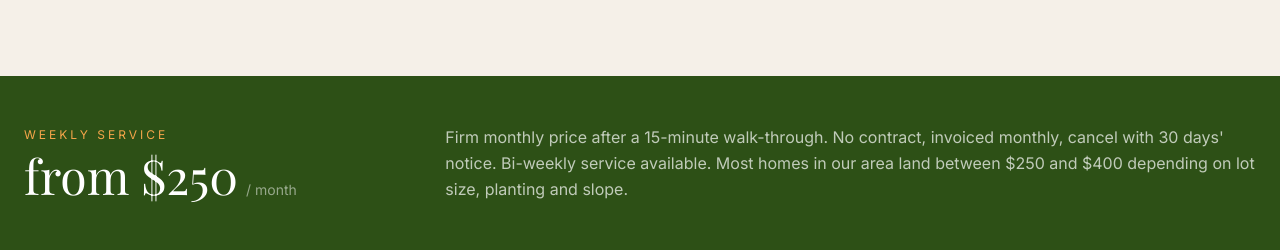
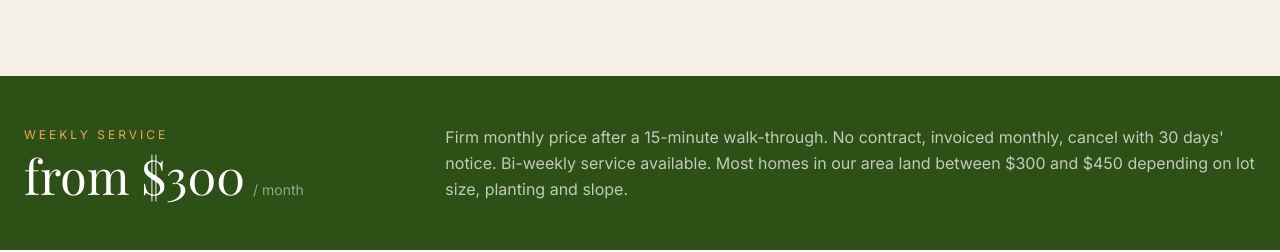
Before and after one commit to gavinmohrmann/orange-path-landscaping, a Next.js app: page /maintenance in a window 1280 px wide. Shown: the part 760-1012 px from the top of the page. Built offline with nearby package versions, Linux system fonts and the light colour scheme; a web font is replaced by a local one.

Commit message:
Maintenance minimum $300/mo; pricing copy ties price to crew time

```diff
--- a/app/maintenance/page.tsx
+++ b/app/maintenance/page.tsx
@@ -4,12 +4,12 @@ import Link from 'next/link'
 import QuoteForm from '@/components/QuoteForm'
 
 export const metadata: Metadata = {
-  title: 'Landscape Maintenance San Juan Capistrano & South OC — from $250/mo | Orange Path Landscaping',
+  title: 'Landscape Maintenance San Juan Capistrano & South OC — from $300/mo | Orange Path Landscaping',
   description:
-    'Weekly landscape maintenance in San Juan Capistrano, Dana Point, San Clemente, Laguna Niguel and Mission Viejo. Veteran-owned, licensed C-27, insured, 5-star rated. Weekly service from $250/month. Call or text (949) 371-6356 for a quote.',
+    'Weekly landscape maintenance in San Juan Capistrano, Dana Point, San Clemente, Laguna Niguel and Mission Viejo. Veteran-owned, licensed C-27, insured, 5-star rated. Weekly service from $300/month. Call or text (949) 371-6356 for a quote.',
   openGraph: {
     title: 'Landscape Maintenance — South Orange County | Orange Path Landscaping',
-    description: 'Weekly yard and landscape maintenance from $250/month. Veteran-owned, licensed, insured, 5 stars on Google.',
+    description: 'Weekly yard and landscape maintenance from $300/month. Veteran-owned, licensed, insured, 5 stars on Google.',
     url: 'https://orangepathlandscaping.com/maintenance',
   },
 }
@@ -57,7 +57,7 @@ const areas = ['San Juan Capistrano', 'Dana Point', 'San Clemente', 'Laguna Nigu
 const faqs = [
   {
     q: 'What does weekly service cost?',
-    a: 'Most homes in our route area run $250 to $400 a month for weekly service, depending on lot size, how much is planted versus hardscape, and slope. We give you a firm monthly price after a 15-minute walk-through, and it stays fixed. Bi-weekly service is available at a lower monthly rate.',
+    a: 'Most homes in our route area run $300 to $450 a month for weekly service, depending on lot size, how much is planted versus hardscape, and slope. Your monthly price buys a set amount of crew time on site each visit; we give you a firm number after a 15-minute walk-through, and it stays fixed. Bi-weekly service is available at a lower monthly rate.',
   },
   {
     q: 'Is there a contract?',
@@ -121,13 +121,13 @@ export default function MaintenancePage() {
           <div>
             <p className="text-xs tracking-widest uppercase text-orange-light mb-2">Weekly service</p>
             <div className="flex items-baseline gap-2">
-              <span className="font-serif text-white text-5xl">from $250</span>
+              <span className="font-serif text-white text-5xl">from $300</span>
               <span className="text-white/50 text-sm">/ month</span>
             </div>
           </div>
           <p className="text-white/70 leading-relaxed md:col-span-2">
             Firm monthly price after a 15-minute walk-through. No contract, invoiced monthly, cancel with 30 days&apos; notice.
-            Bi-weekly service available. Most homes in our area land between $250 and $400 depending on lot size, planting and slope.
+            Bi-weekly service available. Most homes in our area land between $300 and $450 depending on lot size, planting and slope.
           </p>
         </div>
       </section>
--- a/app/packages/page.tsx
+++ b/app/packages/page.tsx
@@ -288,7 +288,7 @@ export default function PackagesPage() {
             <div className="bg-green-900 p-8">
               <p className="text-xs tracking-widest uppercase text-orange-light mb-3">Maintenance</p>
               <div className="flex items-baseline gap-2 mb-1">
-                <span className="font-serif text-white text-4xl">from $250</span>
+                <span className="font-serif text-white text-4xl">from $300</span>
                 <span className="text-white/50 text-sm">/ month</span>
               </div>
               <p className="text-white/40 text-xs tracking-wide uppercase mb-6">Weekly visits</p>
--- a/app/services/page.tsx
+++ b/app/services/page.tsx
@@ -134,7 +134,7 @@ export default function ServicesPage() {
           </p>
           <div className="grid md:grid-cols-2 lg:grid-cols-3 gap-x-10 gap-y-6 max-w-5xl">
             {[
-              { service: 'Landscape maintenance', price: 'from $250 / month' },
+              { service: 'Landscape maintenance', price: 'from $300 / month' },
               { service: 'Sod installation', price: 'from $7 / sq ft' },
               { service: 'Artificial turf', price: 'from $9.50 / sq ft' },
               { service: 'Paver installation', price: 'from $15 / sq ft' },
--- a/package.json
+++ b/package.json
@@ -3,7 +3,7 @@
   "version": "0.1.0",
   "private": true,
   "scripts": {
-    "dev": "next dev",
+    "dev": "next dev --port 3001",
     "build": "next build",
     "start": "next start",
     "lint": "next lint"
```
Also changed, not shown: 1 other file (tests, documents, lock files or other folders).
